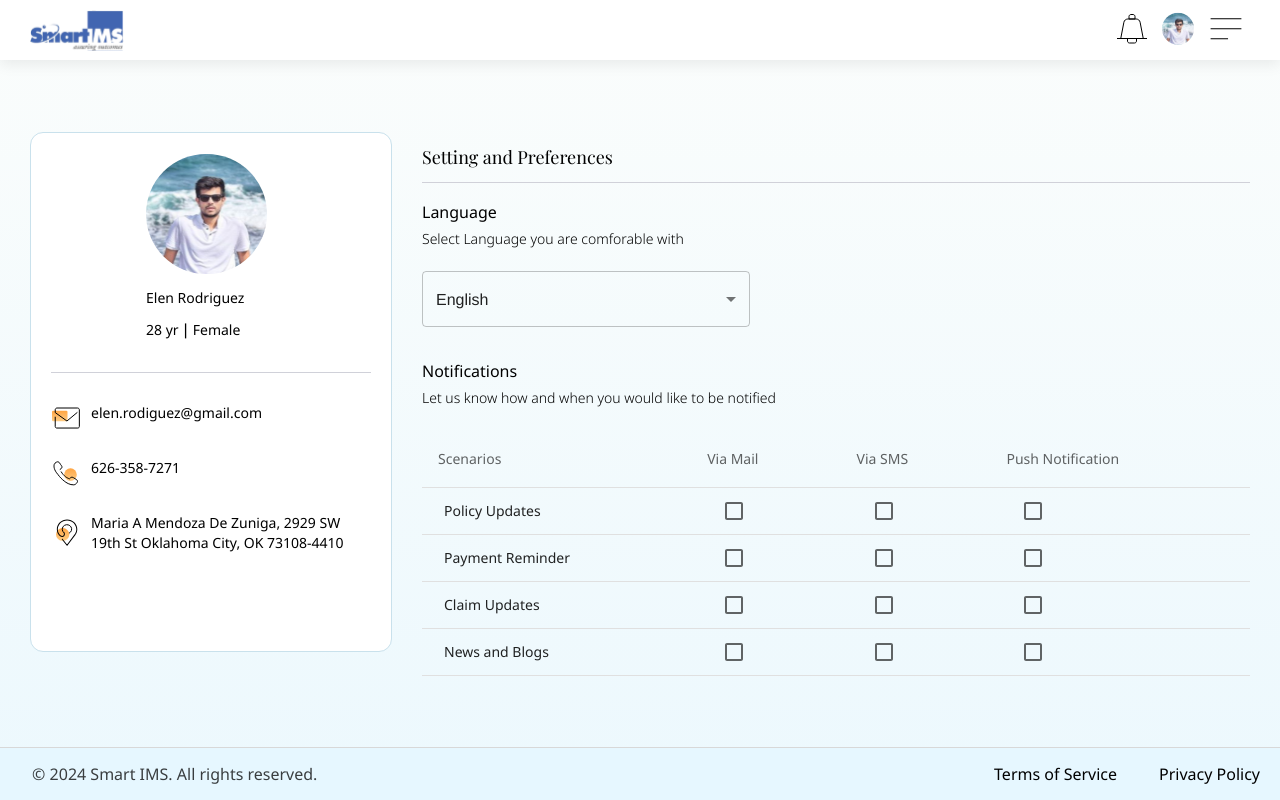
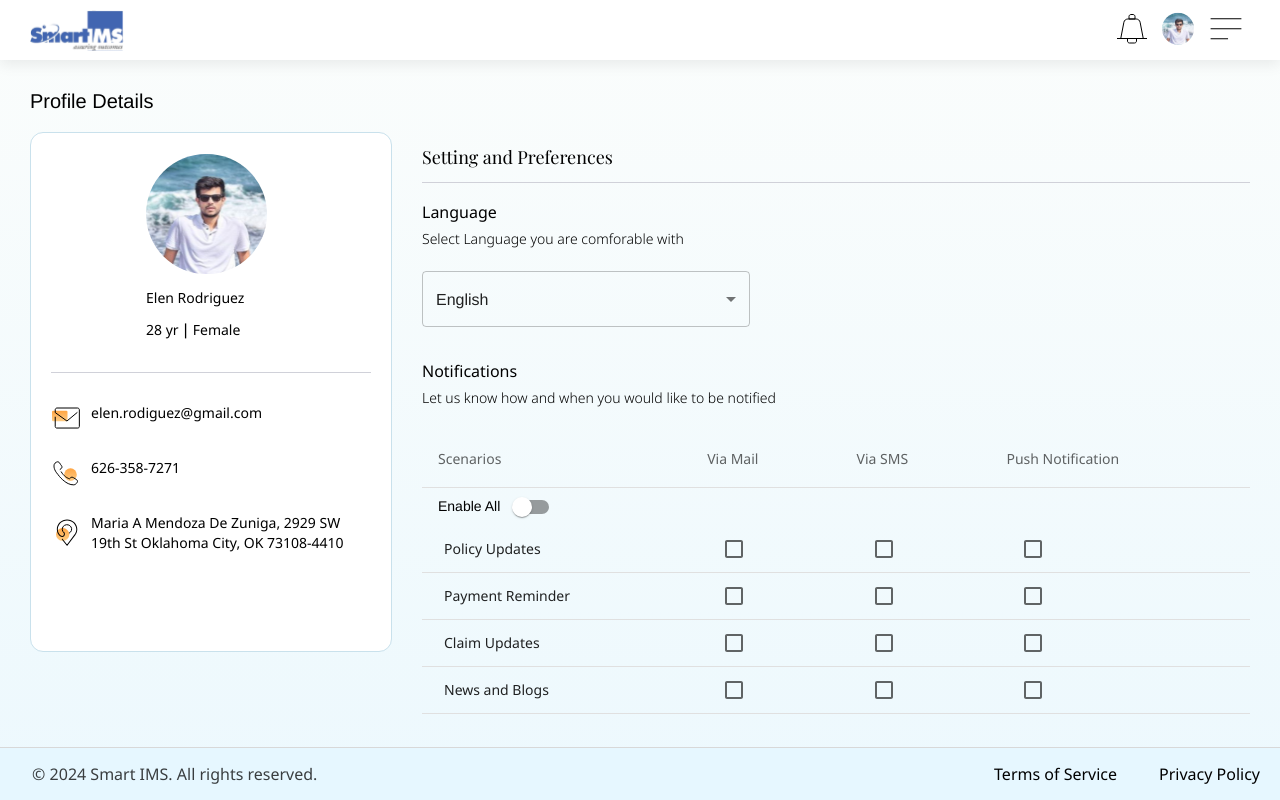
Before and after one commit to SmartImsIns/smart-ims-insu-frontend-app, a React (Create React App) app: page /profile-details in a window 1280 px wide. Shown: the top 800 px of the page. Built offline with nearby package versions, Linux system fonts and the light colour scheme; a web font is replaced by a local one.

Commit message:
added enable button and no styles applied for that

```diff
--- a/src/ProfileDetails/ProfileDetails.tsx
+++ b/src/ProfileDetails/ProfileDetails.tsx
@@ -9,7 +9,7 @@ import ProfileDetailsStyles from "./ProfileDetailsStyles";
 const ProfileDetails = () => {
   return (
     <Box sx={ProfileDetailsStyles.container}>
-      <Typography></Typography>
+
       {profileDetailsData.map((e, index) => (
         <Box key={index}>
           <Box sx={ProfileDetailsStyles.profileContainer}>
--- a/src/ProfileDetails/ProfileDetailsComponent.tsx
+++ b/src/ProfileDetails/ProfileDetailsComponent.tsx
@@ -1,12 +1,18 @@
 import ProfileDetails from "./ProfileDetails";
-import { Box } from "@mui/material";
+import { Box, Typography } from "@mui/material";
 import SettingsAndPreferences from "./SettingsAndPreferences";
 import ProfileDetailsStyles from "./ProfileDetailsStyles";
+import {PROFILE_DETAILS_HEADING} from "../constants/Constants"
 const ProfileDetailsComponent = () => {
   return (
-    <Box sx={ProfileDetailsStyles.profileDetailsContainer}>
-      <ProfileDetails />
-      <SettingsAndPreferences />
+    <Box>
+      <Typography sx={ProfileDetailsStyles.profileDetailsHeading}>
+      {PROFILE_DETAILS_HEADING}
+      </Typography>
+      <Box sx={ProfileDetailsStyles.profileDetailsContainer}>
+        <ProfileDetails />
+        <SettingsAndPreferences />
+      </Box>
     </Box>
   );
 };
--- a/src/ProfileDetails/ProfileDetailsStyles.ts
+++ b/src/ProfileDetails/ProfileDetailsStyles.ts
@@ -1,7 +1,7 @@
 const ProfileDetailsStyles = {
   profileDetailsContainer: {
     display: "flex",
-    marginTop: "72px",
+    marginTop: "20px",
     "@media(max-width:1024px)": {
       display: "block",
     },
@@ -22,14 +22,37 @@ const ProfileDetailsStyles = {
       margin: "0px auto",
     },
   },
+  profileDetailsHeading: {
+    width: "127px",
+    height: "22px",
+    marginTop: "30px",
+    marginLeft: "30px",
+    gap: "0px",
+    opacity: "0px",
+    fontSize: "20px",
+    fontWeight: "400",
+    lineHeight: "22px",
+    textAlign: "left",
+  },
+  labelStyle: {
+    width: "65px",
+    height: "15px",
+    fontSize: "14px",
+    fontWeight: "400",
+    lineHeight: "15.4px",
+    textAlign: "left",
+  },
   tableHead: {
+    marginLeft: "49px",
     fontFamily: "Noto Sans",
+    marginRight: "10px",
     fontSize: "14px",
     fontWeight: "400",
     lineHeight: "24px",
     letterSpacing: "0px",
     textAlign: "left",
     opacity: "70%",
+    width: "auto",
   },
   tableCells: {
     padding: "2px",
@@ -40,6 +63,9 @@ const ProfileDetailsStyles = {
     lineHeight: "24px",
     letterSpacing: "0px",
     textAlign: "left",
+  },
+  checkBox: {
+    marginLeft: "-97px",
   },
   profileContainer: {
     width: "100%",
--- a/src/ProfileDetails/SettingsAndPreferences.tsx
+++ b/src/ProfileDetails/SettingsAndPreferences.tsx
@@ -1,5 +1,11 @@
 import React, { useState } from "react";
-import { Box, MenuItem, Typography } from "@mui/material";
+import {
+  Box,
+  MenuItem,
+  Typography,
+  FormControlLabel,
+  Switch,
+} from "@mui/material";
 import {
   SETTINGS_AND_PREFERENCES,
   NOTIFICATIONS,
@@ -80,6 +86,14 @@ const SettingsAndPreferences = () => {
       </Box>
       <Box>
         <Table>
+          <Box>
+            <FormControlLabel
+              value="Enable All"
+              control={<Switch color="primary" />}
+              label={<Typography sx={ProfileDetailsStyles.labelStyle}>Enable All</Typography>}
+              labelPlacement="start"
+            />
+          </Box>
           <TableHead>
             <TableRow>
               {tableHeaders &&
@@ -104,7 +118,9 @@ const SettingsAndPreferences = () => {
                         {row[key as keyof TableData] ? (
                           row[key as keyof TableData]
                         ) : (
-                          <Checkbox />
+                          <Checkbox
+                          // sx={ProfileDetailsStyles.checkBox}
+                          ></Checkbox>
                         )}
                       </TableCell>
                     ))}
--- a/src/constants/Constants.ts
+++ b/src/constants/Constants.ts
@@ -4,3 +4,4 @@ export const LANGUAGE = "Language";
 export const SELECT_LANGUAGE = "Select Language you are comforable with";
 export const NOTIFICATIONS = "Notifications";
 export const LET_US_KNOW="Let us know how and when you would like to be notified";
+export const PROFILE_DETAILS_HEADING = "Profile Details"
```
